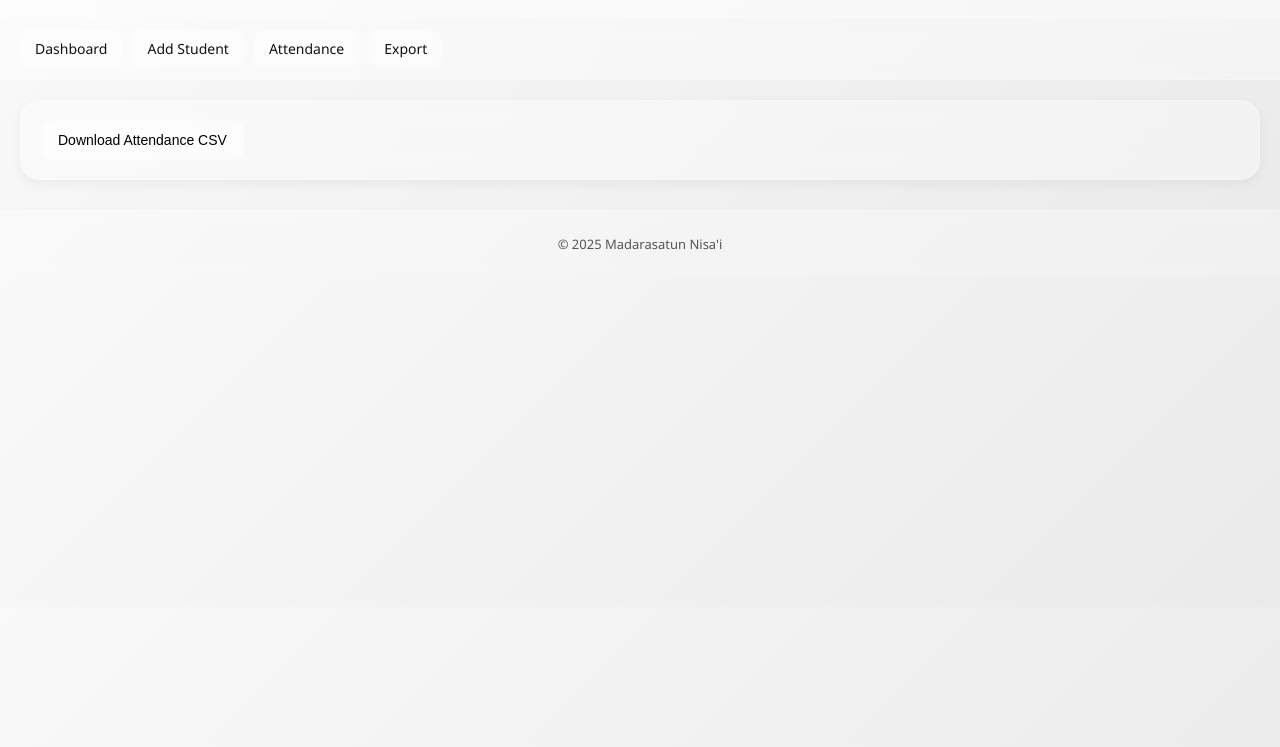
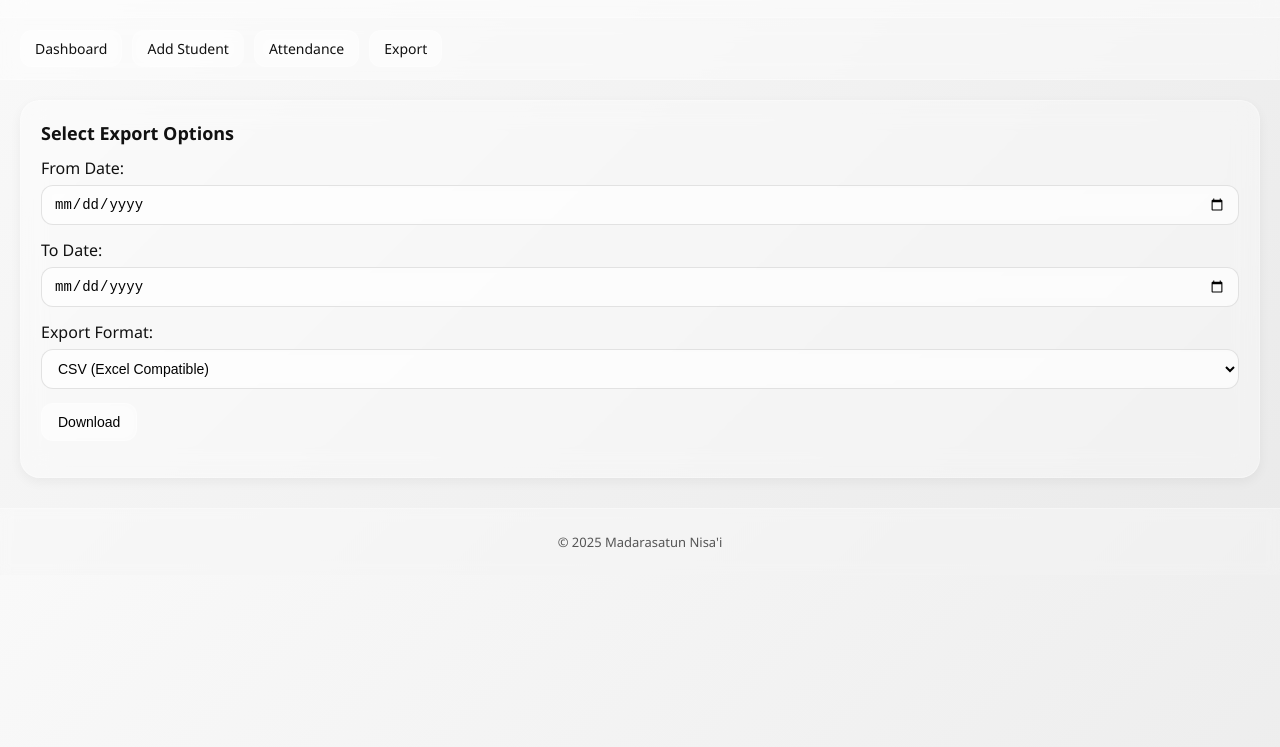
Before and after one commit to talk2klyro/Online-school, a plain HTML site: page export.html in a window 1280 px wide. Shown: the part 53-800 px from the top of the page. Drawn offline with Linux system fonts and the light colour scheme.

Commit message:
Update export.html

```diff
--- a/export.html
+++ b/export.html
@@ -69,6 +69,24 @@
       box-shadow: 0 4px 12px rgba(0, 0, 0, 0.05);
     }
 
+    .card h2 {
+      margin-top: 0;
+      font-size: 18px;
+      margin-bottom: 12px;
+    }
+
+    /* Input */
+    .input {
+      width: 100%;
+      padding: 10px 12px;
+      border-radius: 12px;
+      border: 1px solid rgba(200, 200, 200, 0.5);
+      background: rgba(255, 255, 255, 0.5);
+      backdrop-filter: blur(6px);
+      margin: 6px 0 14px;
+      font-size: 14px;
+    }
+
     /* Button */
     .btn {
       padding: 10px 16px;
@@ -116,7 +134,22 @@
 
   <!-- Export Card -->
   <div class="card">
-    <button class="btn" onclick="exportCSV()">Download Attendance CSV</button>
+    <h2>Select Export Options</h2>
+    <label>From Date:</label>
+    <input type="date" class="input" id="fromDate">
+
+    <label>To Date:</label>
+    <input type="date" class="input" id="toDate">
+
+    <label>Export Format:</label>
+    <select class="input" id="format">
+      <option value="csv">CSV (Excel Compatible)</option>
+      <option value="xlsx">Excel (.xlsx)</option>
+      <option value="pdf">PDF Report</option>
+    </select>
+
+    <button class="btn" onclick="exportAttendance()">Download</button>
+    <p id="msg"></p>
   </div>
 
   <!-- Footer -->
@@ -126,8 +159,19 @@
 
   <!-- Script -->
   <script>
-    function exportCSV() {
-      window.location = '/api/export';
+    function exportAttendance() {
+      const from = document.getElementById('fromDate').value;
+      const to = document.getElementById('toDate').value;
+      const format = document.getElementById('format').value;
+
+      if (!from || !to) {
+        document.getElementById('msg').textContent = "⚠️ Please select a date range.";
+        return;
+      }
+
+      // Build download link
+      const url = `/api/export?from=${from}&to=${to}&format=${format}`;
+      window.location = url;
     }
   </script>
 </body>
```
